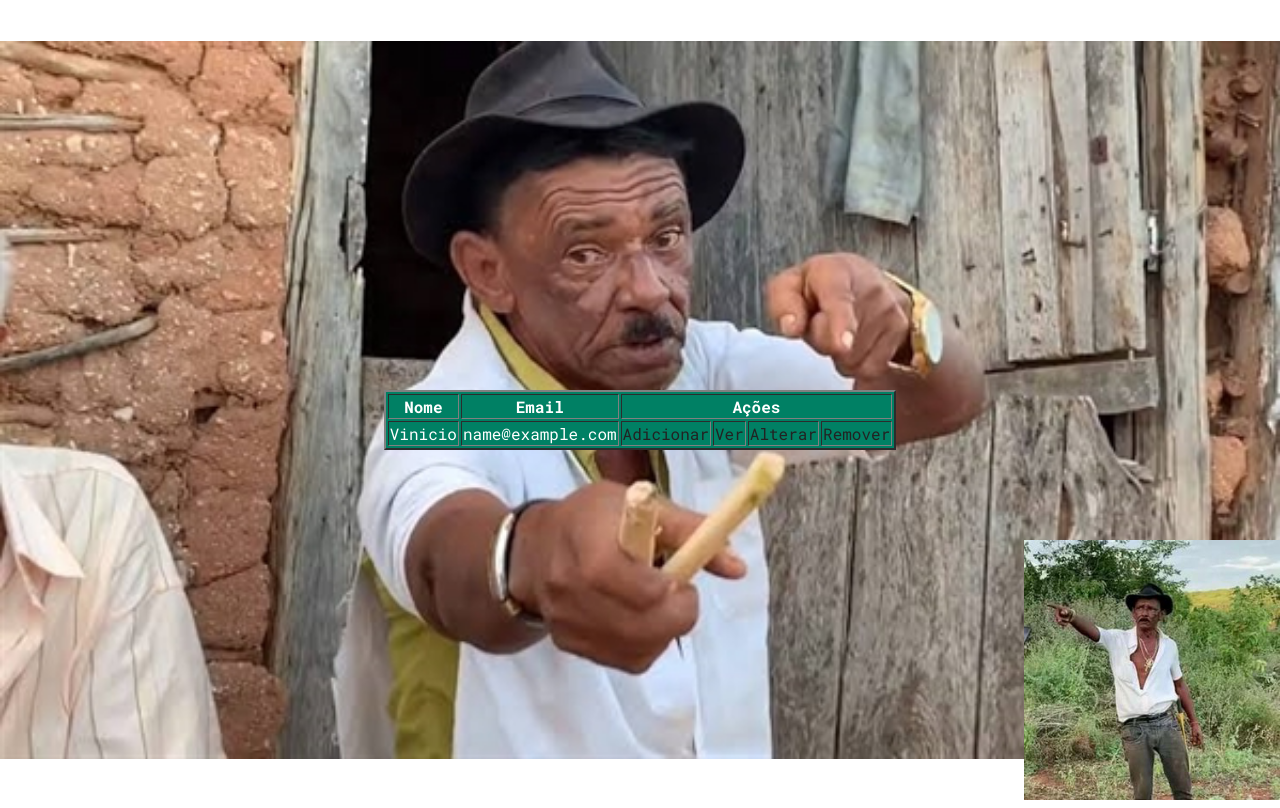
After one commit to vinicioeuf/portifolio, a PHP site: page /painel.php in a window 1280 px wide. The commit adds this page. Run offline with PHP 8.4, Linux system fonts and the light colour scheme; the visitor is signed in with stand-in values (Sample User, id 1).

Commit message:
só vai fi

```diff
--- /dev/null
+++ b/painel.php
@@ -0,0 +1,29 @@
+<?php
+    session_start();
+?>
+<head>
+    <link rel="stylesheet" href="style.css">
+</head>
+<section>
+    <div class="logo">
+        <img src="tiringa.jpg" alt="" id="logoTiringa">
+    </div>
+    <table class="tabela" border='2'>
+        <tr>
+            <th>Nome</th>
+            <th>Email</th>
+            <th colspan='4'>Ações</th>
+        </tr>
+        <tr>
+            <td><?php echo "Vinicio";?></td>
+            <td><?php echo $_SESSION['email'];?></td>
+            <td><a href="">Adicionar</a></td>
+            <td><a href="">Ver</a></td>
+            <td><a href="">Alterar</a></td>
+            <td><a href="">Remover</a></td>
+        </tr>
+    </table>
+    <div class="voltar">
+        <a href="index.php"><img src="tiringa2.jpeg" alt="" id="logoTiringa2"></a>
+    </div>
+</section>
--- a/style.css
+++ b/style.css
@@ -2441,7 +2441,39 @@ select.mobile-device {
 /*------------------------------------------------------------------
     BUTTONS
 -------------------------------------------------------------------*/
-
+#logoTiringa{
+    position: absolute;
+    top: 0;
+    bottom: 0;
+    left: 0;
+    right: 0;
+    margin: auto;
+    width: 100%;
+}
+
+.tabela{
+    position: absolute;
+    top: 5vh;
+    bottom: 0;
+    left: 0;
+    right: 0;
+    margin: auto;
+    background-color: rgb(0, 128, 100);
+    color: white;
+}
+
+#logoTiringa2{
+    position: absolute;
+    bottom: 0;
+    right: 0;
+    margin: auto;
+    width: 20%;
+    transition: 1s;
+}
+#logoTiringa2:hover{
+    transition: 1s;
+    width: 22%;
+}
 .navbar-default .btn-light {
     padding: 0 20px;
     margin-left: 15px;
```
Also changed, not shown: form.php (added, +28 -0 lines), index.php (renamed from index.html, +19 -0 lines), tiringa.jpg (added), tiringa2.jpeg (added).
